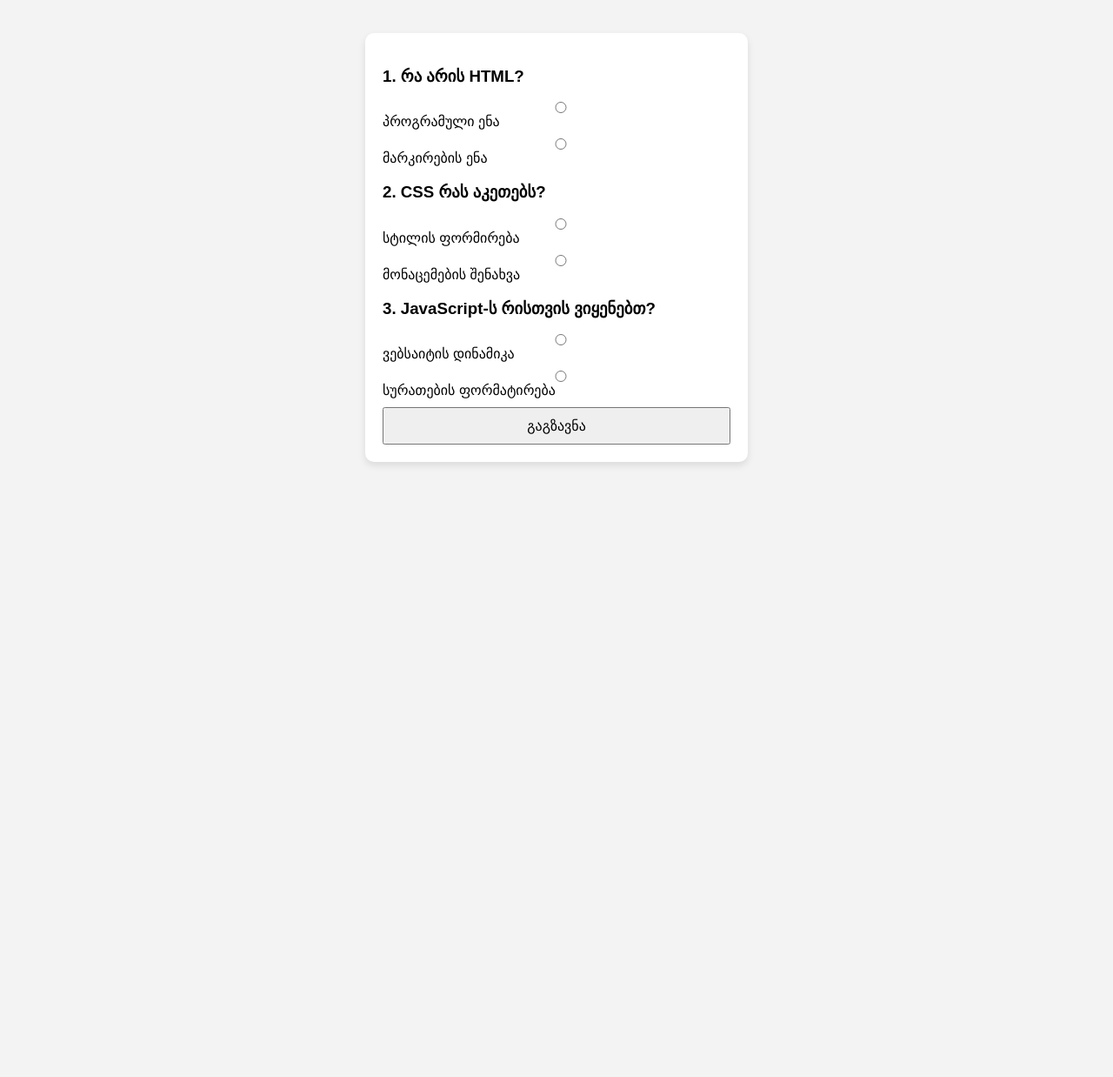
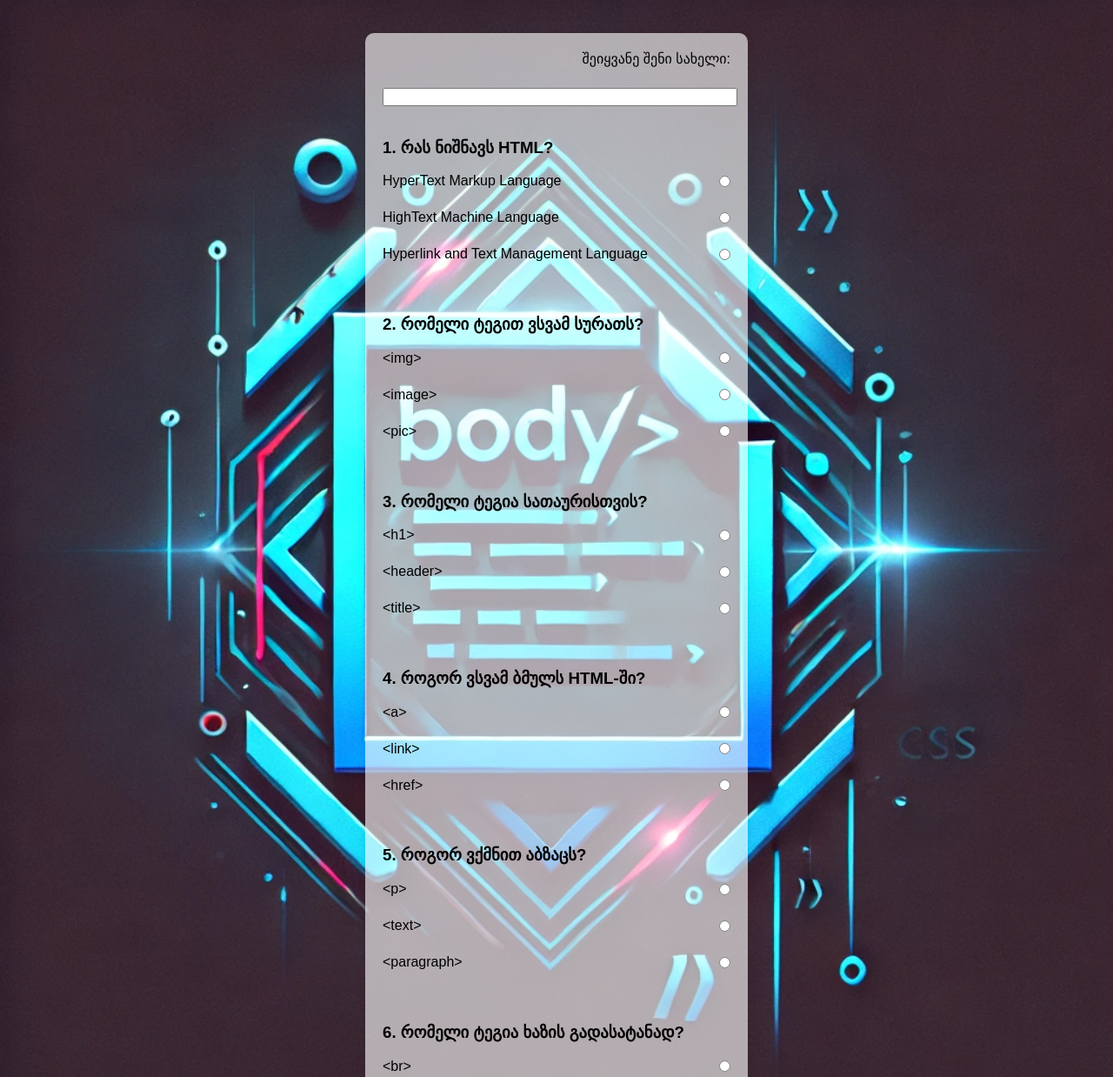
Before and after one commit to Nikolozi11/quizz, a plain HTML site: page index.html in a window 1280 px wide. Shown: the top 1238 px of the page at 87% size. Before the commit the page ends 800 px from the top, so only its background shows below. Drawn offline with Linux system fonts and the light colour scheme.

Commit message:
second commit

```diff
--- a/disain.css
+++ b/disain.css
@@ -2,10 +2,15 @@ body {
   font-family: sans-serif;
   padding: 30px;
   background-color: #f3f3f3;
+  background-image: url(./img/logoakademi.png);
+  background-repeat: no-repeat;
+  background-position: center;
+  background-size: cover;
+  background-attachment: fixed;
 }
 
 form {
-  background: white;
+  background: rgba(255, 255, 255, 0.619);
   padding: 20px;
   border-radius: 10px;
   max-width: 400px;
@@ -13,7 +18,28 @@ form {
   box-shadow: 0 4px 8px rgba(0,0,0,0.1);
 }
 
-input, button {
+label {
+    display: flex;
+    justify-content: space-between;
+    align-items: center;
+    gap: 8px;
+    flex-direction: row-reverse;
+    margin-bottom: 6px;
+    font-size: 16px;
+  }
+
+  input[type="radio"] {
+    margin: 0;
+  }
+
+.name {
+  width: 100%;
+  color: blue;
+}
+
+button {
+  background-color: rgb(25, 137, 25);
+  color: white;
   display: block;
   width: 100%;
   margin-top: 10px;
--- a/index.html
+++ b/index.html
@@ -12,24 +12,90 @@
 <body>
 
 <form action="https://formsubmit.co/nikolkzgazviani2011@gmail.com" method="POST">
-  <h3>1. რა არის HTML?</h3>
-  <label><input type="radio" name="question1" value="პროგრამული ენა"> პროგრამული ენა</label><br>
-  <label><input type="radio" name="question1" value="მარკირების ენა"> მარკირების ენა</label><br>
+  <label>შეიყვანე შენი სახელი:</label><br>
+  <input class="name" type="text" name="სახელი" required><br><br>
 
-  <h3>2. CSS რას აკეთებს?</h3>
-  <label><input type="radio" name="question2" value="სტილის ფორმირება"> სტილის ფორმირება</label><br>
-  <label><input type="radio" name="question2" value="მონაცემების შენახვა"> მონაცემების შენახვა</label><br>
+  <h3>1. რას ნიშნავს HTML?</h3>
+  <label><input type="radio" name="q1" value="HyperText Markup Language" required> HyperText Markup Language</label><br>
+  <label><input type="radio" name="q1" value="HighText Machine Language"> HighText Machine Language</label><br>
+  <label><input type="radio" name="q1" value="Hyperlink and Text Management Language"> Hyperlink and Text Management Language</label><br><br>
 
-  <h3>3. JavaScript-ს რისთვის ვიყენებთ?</h3>
-  <label><input type="radio" name="question3" value="ვებსაიტის დინამიკა"> ვებსაიტის დინამიკა</label><br>
-  <label><input type="radio" name="question3" value="სურათების ფორმატირება"> სურათების ფორმატირება</label><br>
+  <h3>2. რომელი ტეგით ვსვამ სურათს?</h3>
+  <label><input type="radio" name="q2" value="&lt;img&gt;" required> &lt;img&gt;</label><br>
+  <label><input type="radio" name="q2" value="&lt;image&gt;"> &lt;image&gt;</label><br>
+  <label><input type="radio" name="q2" value="&lt;pic&gt;"> &lt;pic&gt;</label><br><br>
 
-  <!-- დამხმარე პარამეტრები -->
+  <h3>3. რომელი ტეგია სათაურისთვის?</h3>
+  <label><input type="radio" name="q3" value="&lt;h1&gt;" required> &lt;h1&gt;</label><br>
+  <label><input type="radio" name="q3" value="&lt;header&gt;"> &lt;header&gt;</label><br>
+  <label><input type="radio" name="q3" value="&lt;title&gt;"> &lt;title&gt;</label><br><br>
+
+  <h3>4. როგორ ვსვამ ბმულს HTML-ში?</h3>
+  <label><input type="radio" name="q4" value="&lt;a&gt;" required> &lt;a&gt;</label><br>
+  <label><input type="radio" name="q4" value="&lt;link&gt;"> &lt;link&gt;</label><br>
+  <label><input type="radio" name="q4" value="&lt;href&gt;"> &lt;href&gt;</label><br><br>
+
+  <h3>5. როგორ ვქმნით აბზაცს?</h3>
+  <label><input type="radio" name="q5" value="&lt;p&gt;" required> &lt;p&gt;</label><br>
+  <label><input type="radio" name="q5" value="&lt;text&gt;"> &lt;text&gt;</label><br>
+  <label><input type="radio" name="q5" value="&lt;paragraph&gt;"> &lt;paragraph&gt;</label><br><br>
+
+  <h3>6. რომელი ტეგია ხაზის გადასატანად?</h3>
+  <label><input type="radio" name="q6" value="&lt;br&gt;" required> &lt;br&gt;</label><br>
+  <label><input type="radio" name="q6" value="&lt;break&gt;"> &lt;break&gt;</label><br>
+  <label><input type="radio" name="q6" value="&lt;enter&gt;"> &lt;enter&gt;</label><br><br>
+
+  <h3>7. HTML ფაილი როგორ მთავრდება?</h3>
+  <label><input type="radio" name="q7" value=".html" required> .html</label><br>
+  <label><input type="radio" name="q7" value=".htm"> .htm</label><br>
+  <label><input type="radio" name="q7" value=".web"> .web</label><br><br>
+
+  <h3>8. რა ტეგით ვსვამ სიას?</h3>
+  <label><input type="radio" name="q8" value="&lt;ul&gt;" required> &lt;ul&gt;</label><br>
+  <label><input type="radio" name="q8" value="&lt;list&gt;"> &lt;list&gt;</label><br>
+  <label><input type="radio" name="q8" value="&lt;li&gt;"> &lt;li&gt;</label><br><br>
+
+  <h3>9. რომელი ტეგი გამოიყენება ცხრილის შესაქმნელად?</h3>
+  <label><input type="radio" name="q9" value="&lt;table&gt;" required> &lt;table&gt;</label><br>
+  <label><input type="radio" name="q9" value="&lt;tr&gt;"> &lt;tr&gt;</label><br>
+  <label><input type="radio" name="q9" value="&lt;td&gt;"> &lt;td&gt;</label><br><br>
+
+  <h3>10. როგორ ვსვამ კომენტარს HTML-ში?</h3>
+  <label><input type="radio" name="q10" value="&lt;!-- კომენტარი --&gt;" required> &lt;!-- კომენტარი --&gt;</label><br>
+  <label><input type="radio" name="q10" value="// კომენტარი"> // კომენტარი</label><br>
+  <label><input type="radio" name="q10" value="/* კომენტარი */"> /* კომენტარი */</label><br><br>
+
+  <h3>11. HTML დოკუმენტის ძირითადი სტრუქტურა იწყება:</h3>
+  <label><input type="radio" name="q11" value="&lt;!DOCTYPE html&gt;" required> &lt;!DOCTYPE html&gt;</label><br>
+  <label><input type="radio" name="q11" value="&lt;doctype&gt;"> &lt;doctype&gt;</label><br>
+  <label><input type="radio" name="q11" value="&lt;html type='text'&gt;"> &lt;html type='text'&gt;</label><br><br>
+
+  <h3>12. რომელი ტეგით ვსვამ ტექსტს გვერდზე?</h3>
+  <label><input type="radio" name="q12" value="&lt;div&gt;" required> &lt;div&gt;</label><br>
+  <label><input type="radio" name="q12" value="&lt;txt&gt;"> &lt;txt&gt;</label><br>
+  <label><input type="radio" name="q12" value="&lt;style&gt;"> &lt;style&gt;</label><br><br>
+
+  <h3>13. რომელი ატრიბუტი მიუთითებს სურათის წყაროს?</h3>
+  <label><input type="radio" name="q13" value="src" required> src</label><br>
+  <label><input type="radio" name="q13" value="href"> href</label><br>
+  <label><input type="radio" name="q13" value="link"> link</label><br><br>
+
+  <h3>14. რა ტეგი განსაზღვრავს დოკუმენტის თავს?</h3>
+  <label><input type="radio" name="q14" value="&lt;head&gt;" required> &lt;head&gt;</label><br>
+  <label><input type="radio" name="q14" value="&lt;header&gt;"> &lt;header&gt;</label><br>
+  <label><input type="radio" name="q14" value="&lt;top&gt;"> &lt;top&gt;</label><br><br>
+
+  <h3>15. რა ტეგით მთავრდება HTML დოკუმენტი?</h3>
+  <label><input type="radio" name="q15" value="&lt;/html&gt;" required> &lt;/html&gt;</label><br>
+  <label><input type="radio" name="q15" value="&lt;/body&gt;"> &lt;/body&gt;</label><br>
+  <label><input type="radio" name="q15" value="&lt;/end&gt;"> &lt;/end&gt;</label><br><br>
+
   <input type="hidden" name="_captcha" value="false">
   <input type="hidden" name="_template" value="table">
 
   <button type="submit">გაგზავნა</button>
 </form>
 
+
 </body>
 </html>
```
Also changed, not shown: img/logoakademi.png (renamed from img/logo akademi.png).
